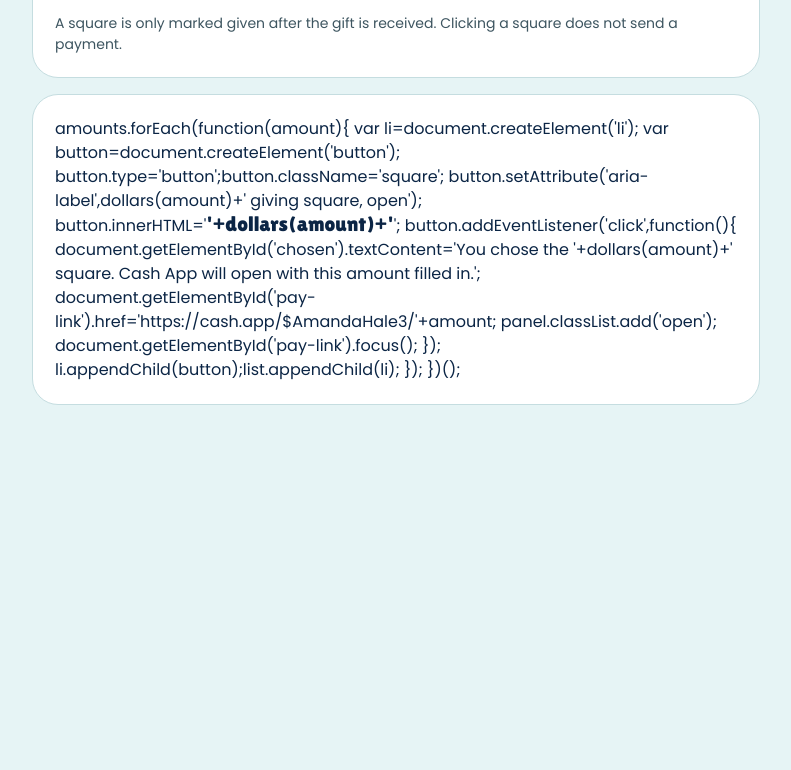
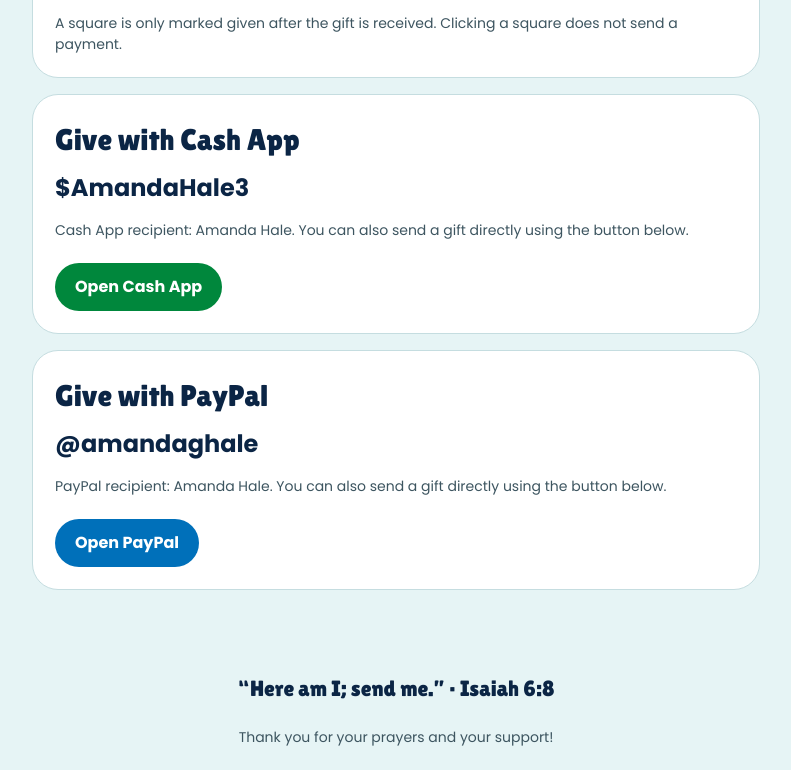
Before and after one commit to MrsHale/joshua-hale-costa-rica, a plain HTML site: page index.html in a window 1280 px wide. Shown: the part 1063-1833 px from the top of the page, without its empty margins (244-1035 px from the left). Before the commit the page ends 1520 px from the top, so only its background shows below. Drawn offline with Linux system fonts and the light colour scheme.

Commit message:
Update index.html

```diff
--- a/index.html
+++ b/index.html
@@ -22,7 +22,7 @@
       <div class="bar" role="progressbar" aria-label="Fundraising progress" aria-valuemin="0" aria-valuemax="1200" aria-valuenow="0"><div class="fill" id="fill" style="width:0"></div></div>
       <div class="stats"><span id="count">0 of 45 squares given</span><span id="left">$1,200 to go</span></div>
     </section>
-  <section class="card">
+    <section class="card">
       <h2>Choose a giving square</h2>
       <p>Tap an open square to open Cash App or PayPal with that exact amount filled in. Review the recipient and amount, then confirm the payment there.</p>
       <ul class="grid" id="squares" aria-label="Giving amounts"></ul>
@@ -37,7 +37,26 @@
     </section>
     <section class="card give">
       <div>
-<script>
+        <h2>Give with Cash App</h2>
+        <p class="handle">$AmandaHale3</p>
+        <p class="muted">Cash App recipient: Amanda Hale. You can also send a gift directly using the button below.</p>
+        <a class="pay cash" href="https://cash.app/$AmandaHale3" target="_blank" rel="noopener noreferrer">Open Cash App</a>
+      </div>
+    </section>
+    <section class="card give">
+      <div>
+        <h2>Give with PayPal</h2>
+        <p class="handle">@amandaghale</p>
+        <p class="muted">PayPal recipient: Amanda Hale. You can also send a gift directly using the button below.</p>
+        <a class="pay cash" style="background:#0070ba" href="https://paypal.me/amandaghale" target="_blank" rel="noopener noreferrer">Open PayPal</a>
+      </div>
+    </section>
+  </main>
+  <footer>
+    <p class="verse">“Here am I; send me.” · Isaiah 6:8</p>
+    <p class="muted">Thank you for your prayers and your support!</p>
+  </footer>
+  <script>
     (function(){
       var amounts=[35,36,21,3,32,10,8,16,20,53,7,18,1,19,11,60,22,15,30,12,42,2,4,23,25,13,14,37,44,49,39,38,24,6,34,5,46,27,59,50,45,9,28,57,51];
       var given=new Set();
@@ -63,21 +82,5 @@
       });
     })();
   </script>
-      amounts.forEach(function(amount){
-        var li=document.createElement('li');
-        var button=document.createElement('button');
-        button.type='button';button.className='square';
-        button.setAttribute('aria-label',dollars(amount)+' giving square, open');
-        button.innerHTML='<span class="amount">'+dollars(amount)+'</span>';
-        button.addEventListener('click',function(){
-          document.getElementById('chosen').textContent='You chose the '+dollars(amount)+' square. Cash App will open with this amount filled in.';
-          document.getElementById('pay-link').href='https://cash.app/$AmandaHale3/'+amount;
-          panel.classList.add('open');
-          document.getElementById('pay-link').focus();
-        });
-        li.appendChild(button);list.appendChild(li);
-      });
-    })();
-  </script>
 </body>
 </html>
```
